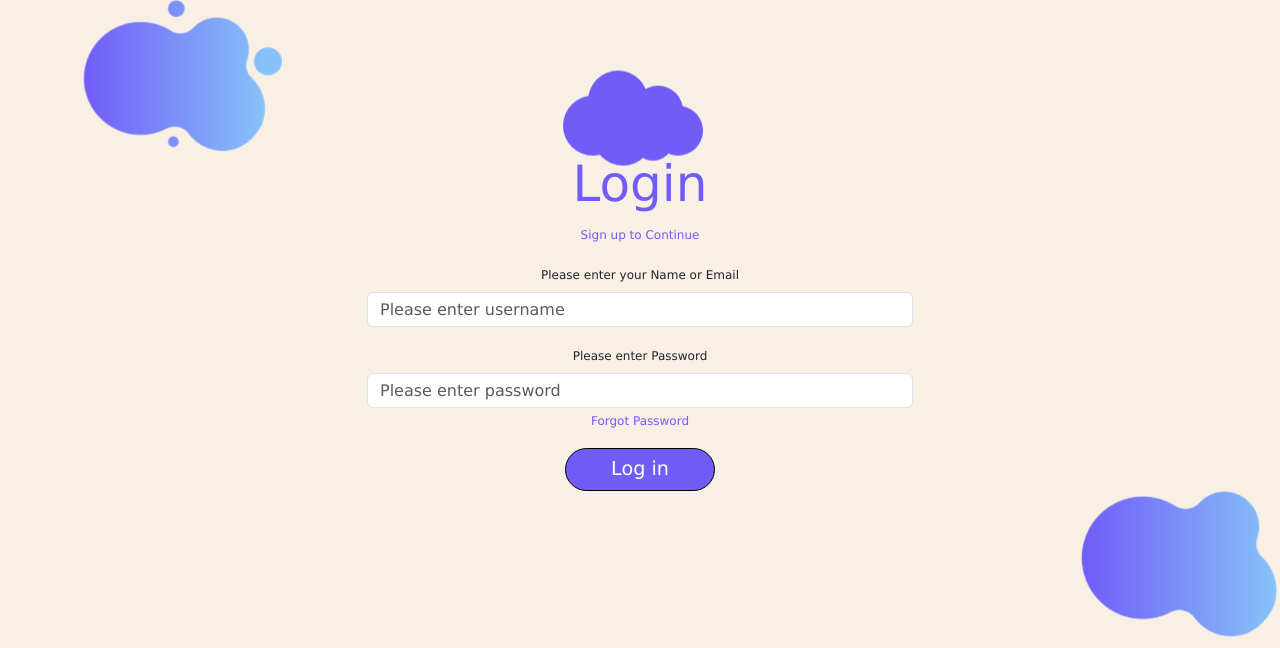
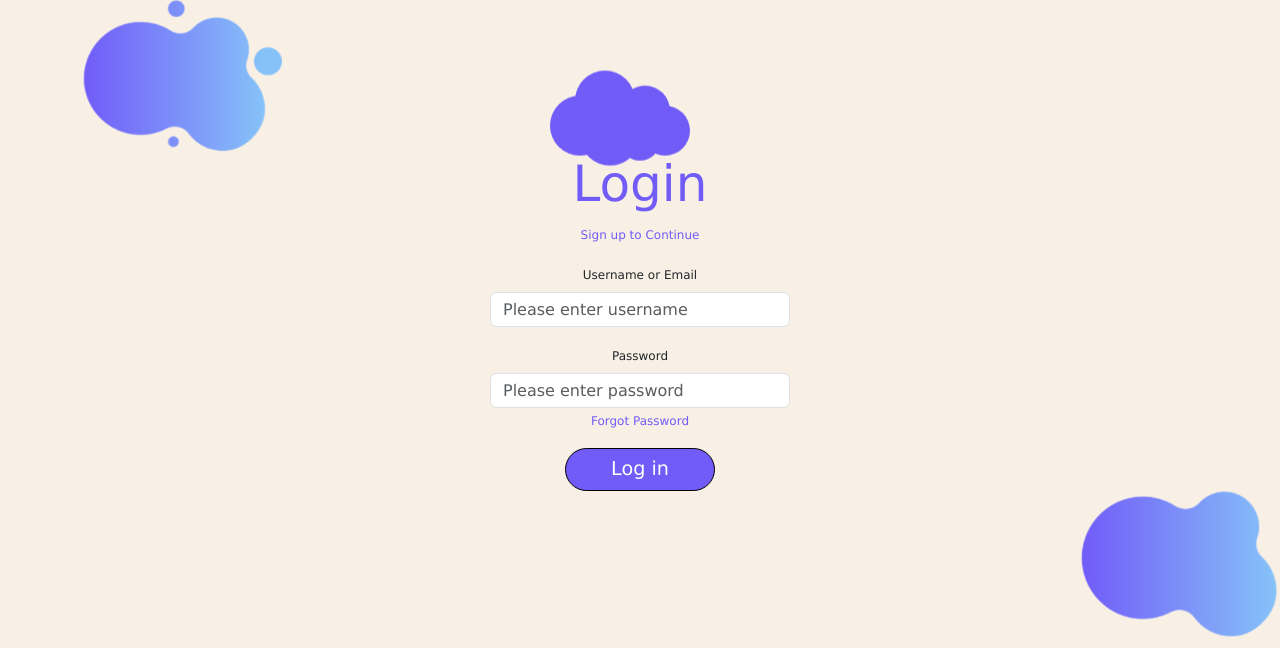
Before and after one commit to Rebecca115/CITS-5505-group-work, a Flask app: page /user/login in a window 1280 px wide. Shown: the top 648 px of the page. Run offline with Flask 3, Linux system fonts and the light colour scheme; parts of the project's set-up code (start-up, migrations or seed data) failed here and were passed over; some libraries are stand-ins or nearby versions.

Commit message:
tiny adjustment

```diff
--- a/static/style_1.css
+++ b/static/style_1.css
@@ -47,12 +47,18 @@ input{
 #login label,#send label {
     font-size:  12px;;
 }
+.form-control{
+  width: 100%;
+  max-width: 300px;
+  margin-left: auto;
+  margin-right: auto;
+}
 #cloud{
   animation: move 6s ease infinite;
   border-radius: 50px;
   position: absolute;
   top: 100px;
-  left: 44%;
+  left: 43%;
   background-color:#715CF8 ;
   height: 60px; width: 60px;
   box-shadow:
--- a/user/templates/forgot_password.html
+++ b/user/templates/forgot_password.html
@@ -14,11 +14,11 @@
   <div class="container">
     <div id="central_from" class="col-md-6 offset-md-3">
         <div id="forget">
-            <h1>Forgot Password</h1>
+            <h1>Forgot <br> Password</h1>
             <form id="forget" method="POST" action="{{ url_for('user.forgot_password') }}">
 
               <div>
-                <label>Please enter Email</label> <br>
+                <label>Email</label> <br>
                 {{ form.email(class="form-control") }}
                                 {% if form.email.errors %}
                   <div class="text-danger">
--- a/user/templates/login.html
+++ b/user/templates/login.html
@@ -28,12 +28,12 @@
                 {{ form.csrf_token }}
 
                 <div class="mb-3">
-                  <label for="username" class="form-label">Please enter your Name or Email</label>
+                  <label for="username" class="form-label">Username or Email</label>
                   {{ form.username(class="form-control", id="username") }}
                 </div>
 
                 <div class="mb-3">
-                  <label for="password" class="form-label">Please enter Password</label>
+                  <label for="password" class="form-label">Password</label>
                   {{ form.password(class="form-control", id="password") }}
                   <div class="text-center">
                     <a href="{{ url_for('user.forgot_password') }}">Forgot Password</a>
```
Also changed, not shown: static/style_2.css (+8 -1 lines).
